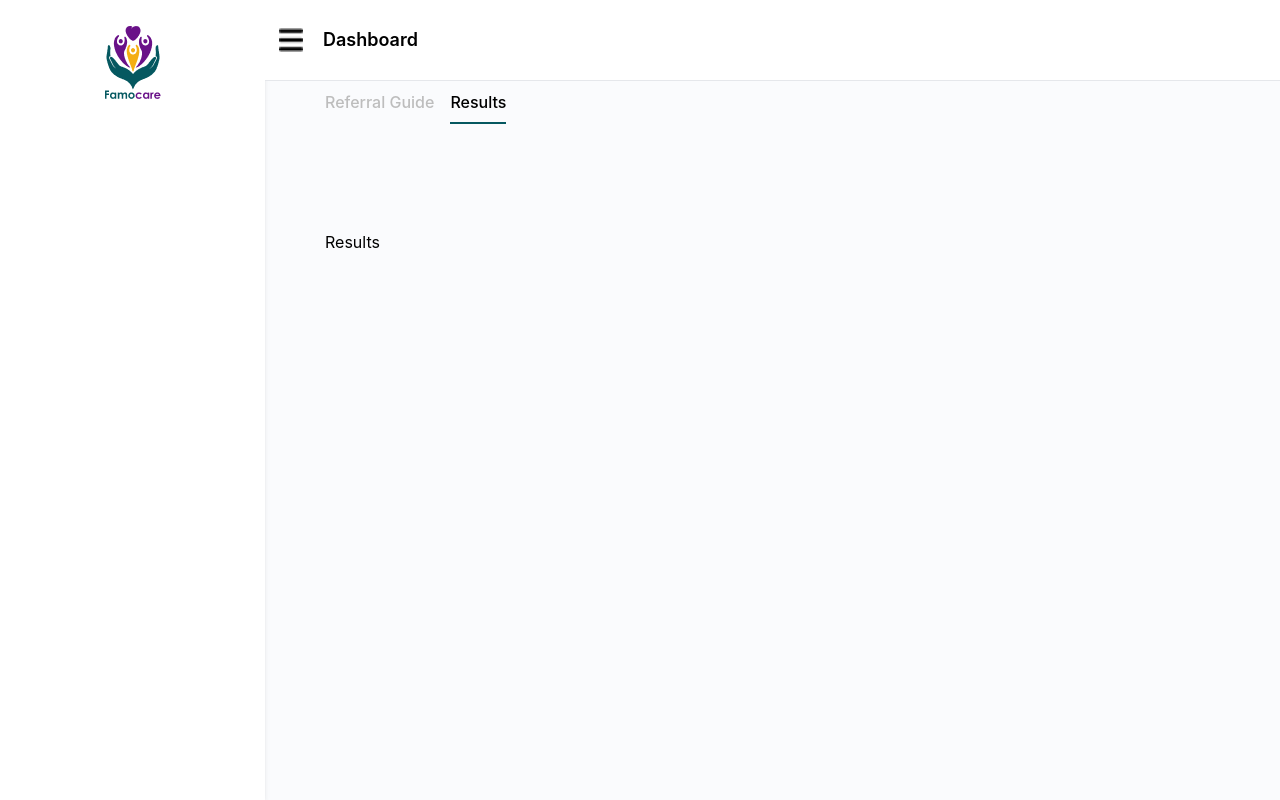
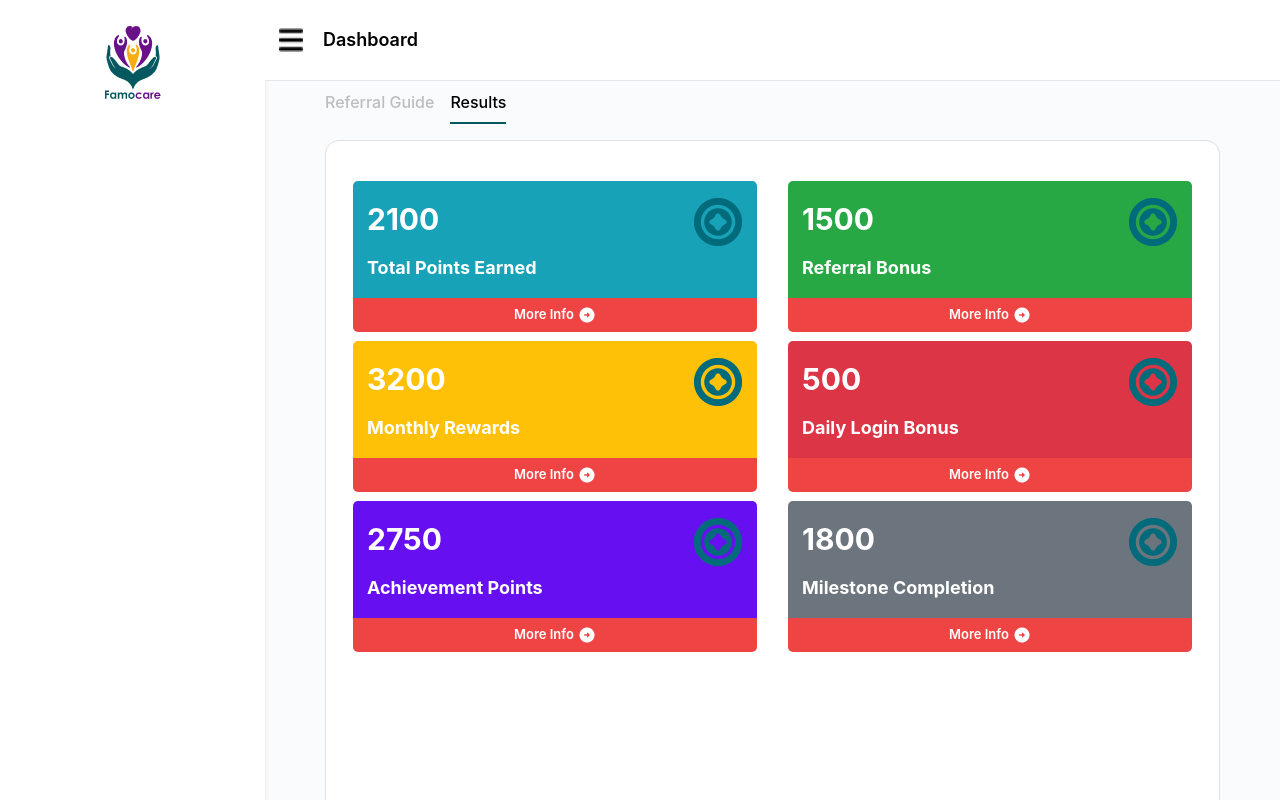
Before and after one commit to mateenNawaz86/Referral-Managment-System-Web-App, a React (Vite) app: page / in a window 1280 px wide. Both pictures are taken after a click on the element "Results". Shown: the top 800 px of the page. Built offline with nearby package versions, Linux system fonts and the light colour scheme.

Commit message:
Add DashboardCard componen

```diff
--- a/src/App.jsx
+++ b/src/App.jsx
@@ -1,5 +1,4 @@
 import React from "react";
-
 import { BrowserRouter as Router, Routes, Route } from "react-router-dom";
 import { DashboardPage } from "./pages/dashboard";
 
--- /dev/null
+++ b/src/base-component/ui/dashboard-card.jsx
@@ -0,0 +1,26 @@
+import arrowRightIcon from "../../assets/pngs/arrow-right-icon.png";
+
+export const DashboardCard = ({ points, title, icon, bgColor, link }) => {
+  return (
+    <div className="max-h-[129px]">
+      <div
+        className={`px-[14px] py-4 flex justify-between rounded-t-[5px]`}
+        style={{ backgroundColor: bgColor }}
+      >
+        <div className="flex flex-col gap-y-3">
+          <span className="text-white text-[30px] font-bold">{points}</span>
+          <span className="text-white text-lg font-bold">{title}</span>
+        </div>
+        <img src={icon} alt="icon" className="h-[50px] w-[50px]" />
+      </div>
+      <div className="bg-red-500 rounded-b-[5px]">
+        <div className="flex items-center justify-center gap-x-1 py-[7px]">
+          <span className="text-[13px] font-semibold text-white">
+            More Info
+          </span>
+          <img src={arrowRightIcon} alt="icon" className="h-[18px] w-[18px]" />
+        </div>
+      </div>
+    </div>
+  );
+};
--- a/src/components/dashboard/index.jsx
+++ b/src/components/dashboard/index.jsx
@@ -12,7 +12,7 @@ export const Dashboard = () => {
   ];
 
   return (
-    <div className="pt-[90px]">
+    <div className="pt-[90px] mb-10">
       <div className="flex items-center gap-x-4 w-fit">
         {tabs?.map((tab) => (
           <SwitchButton
--- a/src/components/dashboard/results.jsx
+++ b/src/components/dashboard/results.jsx
@@ -1,8 +1,65 @@
+import { DashboardCard } from "../../base-component/ui/dashboard-card";
+import pointIcon from "../../assets/pngs/point.png";
+
 export const Results = () => {
+  const cardData = [
+    {
+      points: "2100",
+      title: "Total Points Earned",
+      icon: pointIcon,
+      bgColor: "#17A2B7",
+      link: "#",
+    },
+    {
+      points: "1500",
+      title: "Referral Bonus",
+      icon: pointIcon,
+      bgColor: "#28A745",
+      link: "#",
+    },
+    {
+      points: "3200",
+      title: "Monthly Rewards",
+      icon: pointIcon,
+      bgColor: "#FFC107",
+      link: "#",
+    },
+    {
+      points: "500",
+      title: "Daily Login Bonus",
+      icon: pointIcon,
+      bgColor: "#DC3545",
+      link: "#",
+    },
+    {
+      points: "2750",
+      title: "Achievement Points",
+      icon: pointIcon,
+      bgColor: "#6610F2",
+      link: "#",
+    },
+    {
+      points: "1800",
+      title: "Milestone Completion",
+      icon: pointIcon,
+      bgColor: "#6C757D",
+      link: "#",
+    },
+  ];
+
   return (
-    <div className="pt-[90px]">
-      <div className="flex items-center gap-x-4 w-fit">
-        <h1>Results</h1>
+    <div className="border border-[#E0E0E0] rounded-[14px] bg-white h-screen pt-10 px-[27px]">
+      <div className="grid grid-cols-1 md:grid-cols-2 lg:grid-cols-2 gap-[31px]">
+        {cardData?.map((item, index) => (
+          <DashboardCard
+            key={index}
+            bgColor={item.bgColor}
+            icon={item.icon}
+            link={item.link}
+            points={item.points}
+            title={item.title}
+          />
+        ))}
       </div>
     </div>
   );
--- a/src/layout/layout.jsx
+++ b/src/layout/layout.jsx
@@ -3,7 +3,7 @@ import { SideBar } from "../base-component/sidebar";
 
 export const Layout = ({ children }) => {
   return (
-    <div className="bg-[#fafbfd] h-screen">
+    <div className="bg-[#fafbfd] h-full">
       <SideBar />
       <Header />
 
```
Also changed, not shown: src/assets/pngs/arrow-right-icon.png (added), src/assets/pngs/point.png (added).
